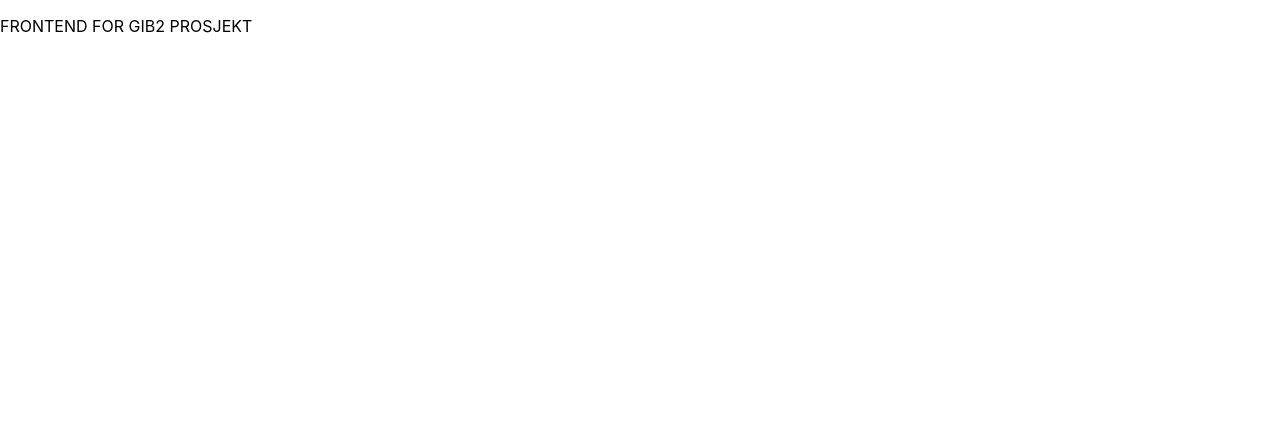
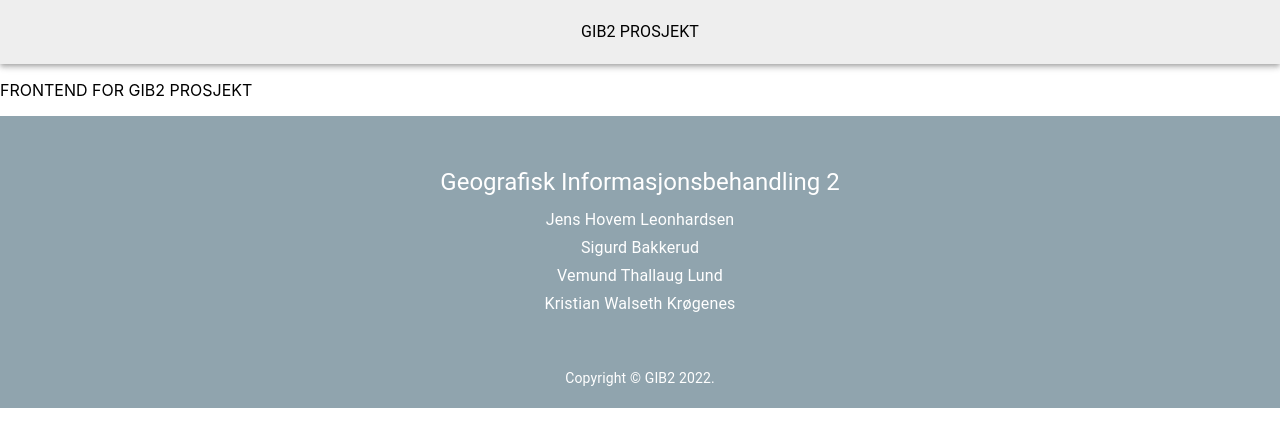
Before and after one commit to kristiankrogenes/gib2-frontend, a React (Create React App) app: page / in a window 1280 px wide. Shown: the top 446 px of the page. Built offline with nearby package versions, Linux system fonts and the light colour scheme.

Commit message:
base styling, header, footer

```diff
--- a/package.json
+++ b/package.json
@@ -3,6 +3,7 @@
   "version": "0.1.0",
   "private": true,
   "dependencies": {
+    "@material-ui/core": "^4.12.3",
     "@testing-library/jest-dom": "^5.16.1",
     "@testing-library/react": "^12.1.2",
     "@testing-library/user-event": "^13.5.0",
--- a/src/App.js
+++ b/src/App.js
@@ -1,18 +1,18 @@
 import React from 'react';
 import { BrowserRouter, Routes, Route } from "react-router-dom";
 
-// import Header from './components/Header';
-// import Footer from './components/Footer';
-import Home from "./pages/Home"
+import Header from './components/Header.js';
+import Footer from './components/Footer.js';
+import Home from "./pages/Home.js";
 
 function App() {
   return (
    <BrowserRouter>
-     {/* <Header /> */}
+     <Header />
      <Routes>
         <Route exact path="/" element={<Home />} />
      </Routes>
-     {/* <Footer /> */}
+     <Footer />
    </BrowserRouter>
   );
 }
--- a/src/components/Footer.js
+++ b/src/components/Footer.js
@@ -0,0 +1,61 @@
+import React from 'react';
+import { makeStyles } from '@material-ui/core/styles';
+
+import Typography from '@material-ui/core/Typography';
+
+function Copyright() {
+    return (
+      <Typography variant="body2" align="center">
+        Copyright © GIB2
+        {' '}
+        {new Date().getFullYear()}
+        {'.'}
+      </Typography>
+    );
+}
+
+const useStyles = makeStyles((theme) => ({
+    footer: {
+        color: 'white',
+        background: '#90A4AE',
+    },
+    mainContainer: {
+        padding: '50px 0 20px 0',
+    },
+    membersContainer: {
+        textAlign: 'center',
+        paddingBottom: '50px',
+    },
+}));
+
+function Footer() {
+
+    const classes = useStyles();
+
+    return (
+        <div className={classes.footer}>
+            <div className={classes.mainContainer}>
+                <div className={classes.membersContainer}>
+                    <Typography variant="h5" gutterBottom>
+                        Geografisk Informasjonsbehandling 2
+                    </Typography>
+                    <Typography variant="subtitle1">
+                        Jens Hovem Leonhardsen
+                    </Typography>
+                    <Typography variant="subtitle1">
+                        Sigurd Bakkerud
+                    </Typography>
+                    <Typography variant="subtitle1">
+                        Vemund Thallaug Lund
+                    </Typography>
+                    <Typography variant="subtitle1">
+                        Kristian Walseth Krøgenes
+                    </Typography>
+                </div>
+                <Copyright />
+            </div>
+        </div>
+    )
+}
+
+export default Footer;
--- a/src/components/Header.js
+++ b/src/components/Header.js
@@ -0,0 +1,32 @@
+import React, { useEffect, useState } from 'react'
+
+import { makeStyles } from '@material-ui/core/styles';
+
+import AppBar from '@material-ui/core/AppBar';
+import Toolbar from '@material-ui/core/Toolbar';
+import Typography from '@material-ui/core/Typography';
+
+const useStyles = makeStyles((theme) => ({
+  headerContainer: {
+    background: '#EEEEEE',
+    alignItems: 'center',
+    color: 'black',
+  },
+}));
+
+function Header() {
+
+    const classes = useStyles();
+
+    return (
+        <AppBar className={classes.headerContainer} position="static">
+            <Toolbar disableGutters>
+                <Typography>
+                    GIB2 PROSJEKT
+                </Typography>
+            </Toolbar>
+        </AppBar>
+    )
+}
+
+export default Header;
```
Also changed, not shown: 1 other file (tests, documents, lock files or other folders).
